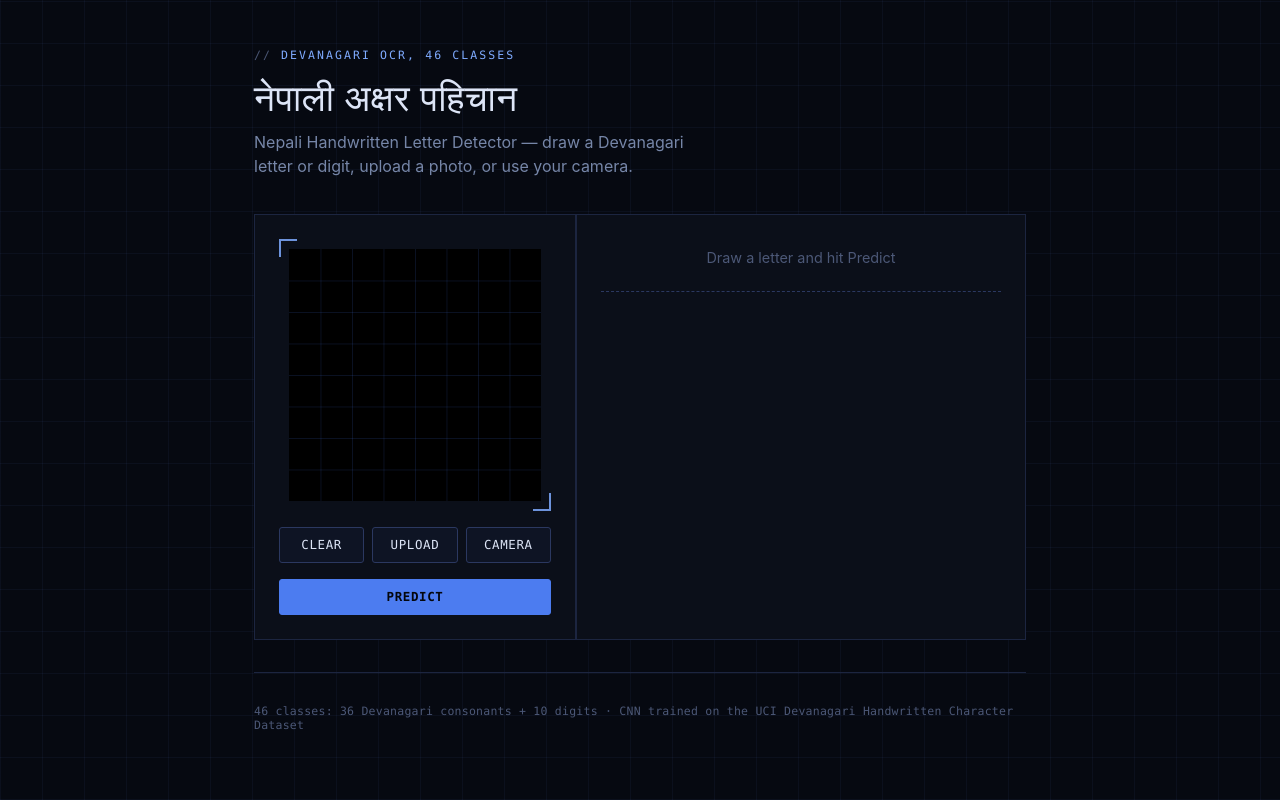
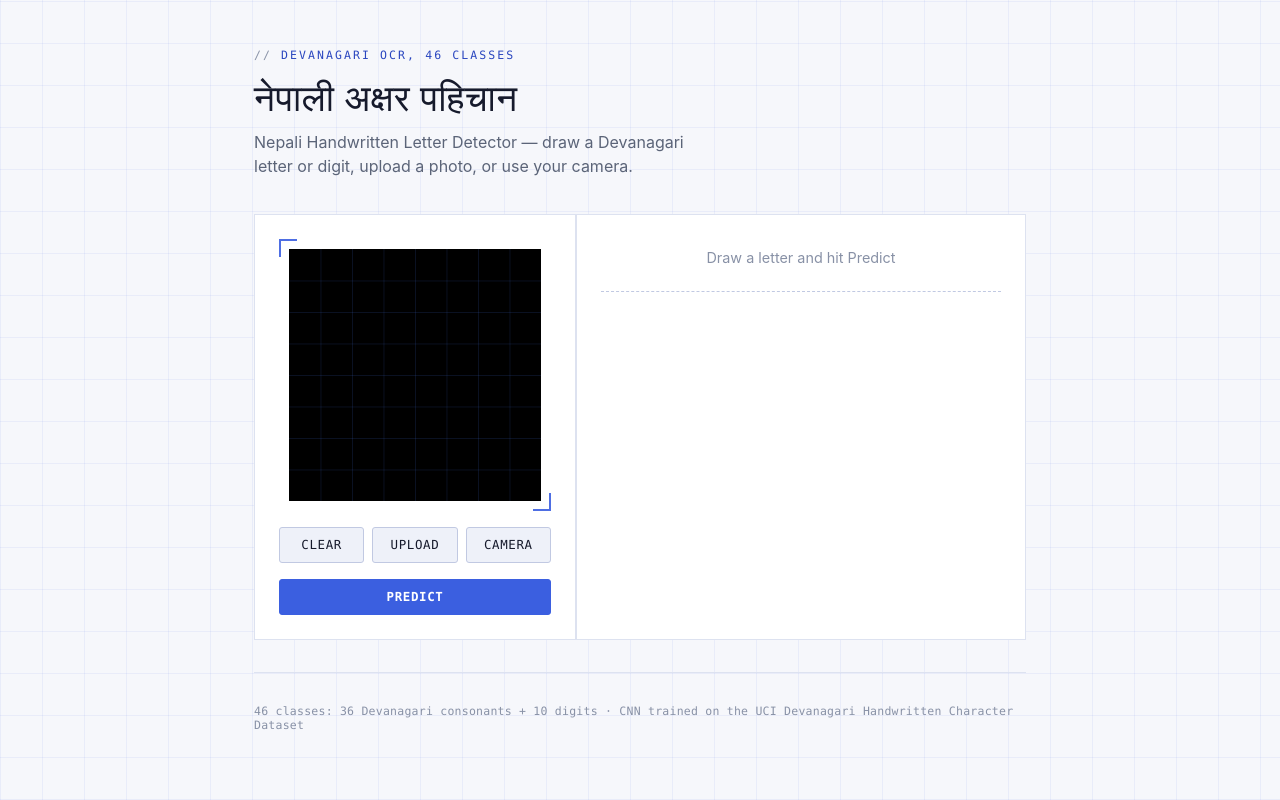
Before and after one commit to iamsushilchhetri/Nepali-Letter-Detector, a Flask app: page / in a window 1280 px wide. Run offline with Flask 3, Linux system fonts and the light colour scheme.

Commit message:
Switch UI to a light theme and fix canvas drawing reliability
Flip the color palette from dark to light while keeping the same
hand-built layout (mono kicker, serif heading, viewfinder canvas
frame, blueprint grid). Also replace the mouse/touch drawing handlers
with the Pointer Events API + setPointerCapture so a fast trackpad
drag that leaves the small canvas keeps drawing instead of breaking
into a native text-selection drag, and lock down user-select globally
as a backstop.

Co-Authored-By: Claude Sonnet 5 <noreply@anthropic.com>

```diff
--- a/app/static/css/style.css
+++ b/app/static/css/style.css
@@ -1,17 +1,17 @@
 :root {
-  color-scheme: dark;
-  --bg: #060911;
-  --panel: #0b0f19;
-  --panel-raised: #0e1424;
-  --ink: #dde5f7;
-  --muted: #7686a8;
-  --muted-dim: #4c5877;
-  --border: #1c2540;
-  --border-strong: #2b3860;
-  --accent: #4c7cf0;
-  --accent-bright: #7fabff;
-  --accent-dim: #23407e;
-  --grid-line: rgba(105, 145, 255, 0.05);
+  color-scheme: light;
+  --bg: #f6f7fb;
+  --panel: #ffffff;
+  --panel-raised: #eef1f9;
+  --ink: #161a2c;
+  --muted: #5b6478;
+  --muted-dim: #8891a6;
+  --border: #dde2f0;
+  --border-strong: #c1c9e2;
+  --accent: #3b5fe0;
+  --accent-strong: #2a46bf;
+  --accent-ink: #ffffff;
+  --grid-line: rgba(59, 95, 224, 0.07);
 }
 
 * {
@@ -31,6 +31,8 @@ body {
     repeating-linear-gradient(0deg, var(--grid-line) 0px, var(--grid-line) 1px, transparent 1px, transparent 42px),
     repeating-linear-gradient(90deg, var(--grid-line) 0px, var(--grid-line) 1px, transparent 1px, transparent 42px);
   color: var(--ink);
+  -webkit-user-select: none;
+  user-select: none;
 }
 
 .wrap {
@@ -48,7 +50,7 @@ header {
   font-size: 0.72rem;
   letter-spacing: 0.18em;
   text-transform: uppercase;
-  color: var(--accent-bright);
+  color: var(--accent-strong);
   margin: 0 0 0.6rem;
 }
 
@@ -107,9 +109,10 @@ h1 {
   position: absolute;
   width: 16px;
   height: 16px;
-  border-color: var(--accent-bright);
+  border-color: var(--accent);
   border-style: solid;
-  opacity: 0.85;
+  opacity: 0.9;
+  pointer-events: none;
 }
 
 .canvas-frame::before {
@@ -131,6 +134,13 @@ h1 {
   touch-action: none;
   cursor: crosshair;
   display: block;
+  -webkit-user-select: none;
+  user-select: none;
+}
+
+.canvas-card {
+  -webkit-user-select: none;
+  user-select: none;
 }
 
 .controls {
@@ -156,19 +166,19 @@ button {
 
 button:hover {
   border-color: var(--accent);
-  background: #101a30;
+  background: var(--bg);
 }
 
 button.primary {
   background: var(--accent);
-  color: #04060c;
+  color: var(--accent-ink);
   border-color: var(--accent);
   font-weight: 600;
 }
 
 button.primary:hover {
-  background: var(--accent-bright);
-  border-color: var(--accent-bright);
+  background: var(--accent-strong);
+  border-color: var(--accent-strong);
 }
 
 button:disabled {
@@ -200,7 +210,7 @@ button:disabled {
 
 .top-result .conf {
   font-family: ui-monospace, "SFMono-Regular", Consolas, monospace;
-  color: var(--accent-bright);
+  color: var(--accent-strong);
   font-size: 0.85rem;
   letter-spacing: 0.03em;
 }
--- a/app/static/js/app.js
+++ b/app/static/js/app.js
@@ -47,21 +47,24 @@ function showPlaceholder(message) {
 }
 
 // --- freehand drawing ---
+// Uses the Pointer Events API (unifies mouse/trackpad/touch/stylus) with
+// pointer capture, so a fast drag that momentarily leaves the small canvas
+// still keeps drawing instead of breaking into a native text-selection drag.
 
 function pointFromEvent(evt) {
   const rect = canvas.getBoundingClientRect();
   const scaleX = canvas.width / rect.width;
   const scaleY = canvas.height / rect.height;
-  const source = evt.touches ? evt.touches[0] : evt;
   return {
-    x: (source.clientX - rect.left) * scaleX,
-    y: (source.clientY - rect.top) * scaleY,
+    x: (evt.clientX - rect.left) * scaleX,
+    y: (evt.clientY - rect.top) * scaleY,
   };
 }
 
 function startDraw(evt) {
   evt.preventDefault();
   drawing = true;
+  canvas.setPointerCapture(evt.pointerId);
   lastPoint = pointFromEvent(evt);
 }
 
@@ -83,13 +86,10 @@ function endDraw(evt) {
   lastPoint = null;
 }
 
-canvas.addEventListener("mousedown", startDraw);
-canvas.addEventListener("mousemove", draw);
-window.addEventListener("mouseup", endDraw);
-
-canvas.addEventListener("touchstart", startDraw, { passive: false });
-canvas.addEventListener("touchmove", draw, { passive: false });
-canvas.addEventListener("touchend", endDraw, { passive: false });
+canvas.addEventListener("pointerdown", startDraw);
+canvas.addEventListener("pointermove", draw);
+canvas.addEventListener("pointerup", endDraw);
+canvas.addEventListener("pointercancel", endDraw);
 
 clearBtn.addEventListener("click", () => {
   resetCanvas();
```
